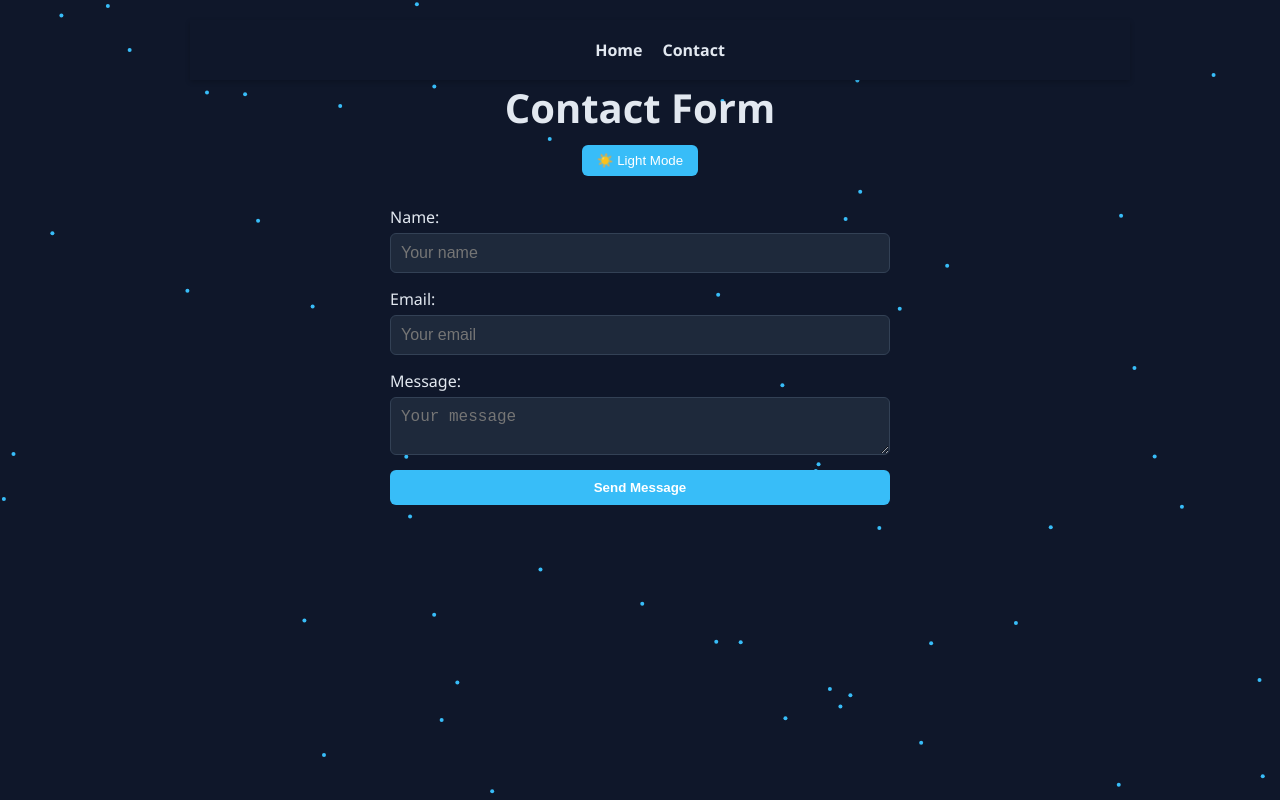
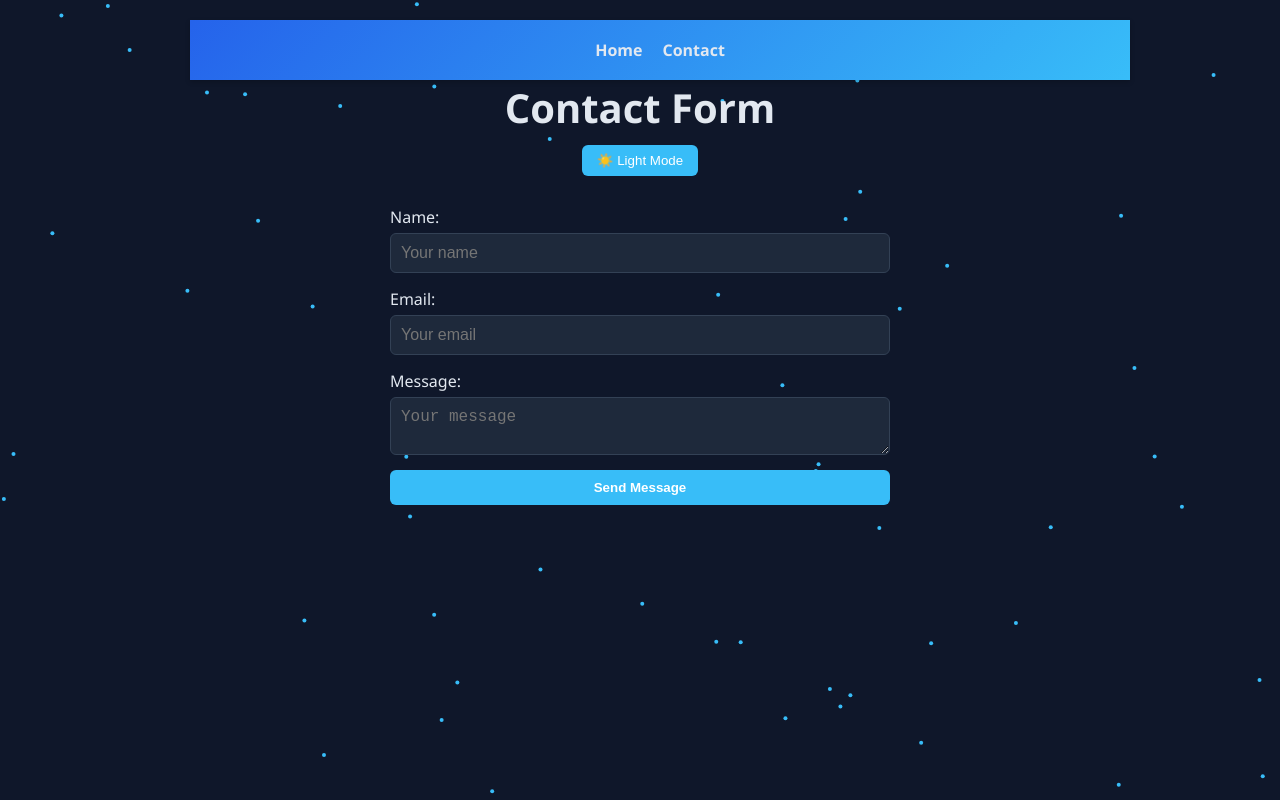
Before and after one commit to MARGYYY1231/cloud-resume-project, a plain HTML site: page frontend/contact.html in a window 1280 px wide. Drawn offline with Linux system fonts and the light colour scheme; no server answers.

Commit message:
Add highlight to navbar

```diff
--- a/frontend/contact.html
+++ b/frontend/contact.html
@@ -8,7 +8,7 @@
 <body>
     <main class="container">
         <!-- NAV BAR -->
-        <nav>
+        <nav class="nav-bar highlight">
             <a href="index.html">Home</a>
             <a href="contact.html">Contact</a>
         </nav>
```
Also changed, not shown: frontend/index.html (+1 -1 lines).
